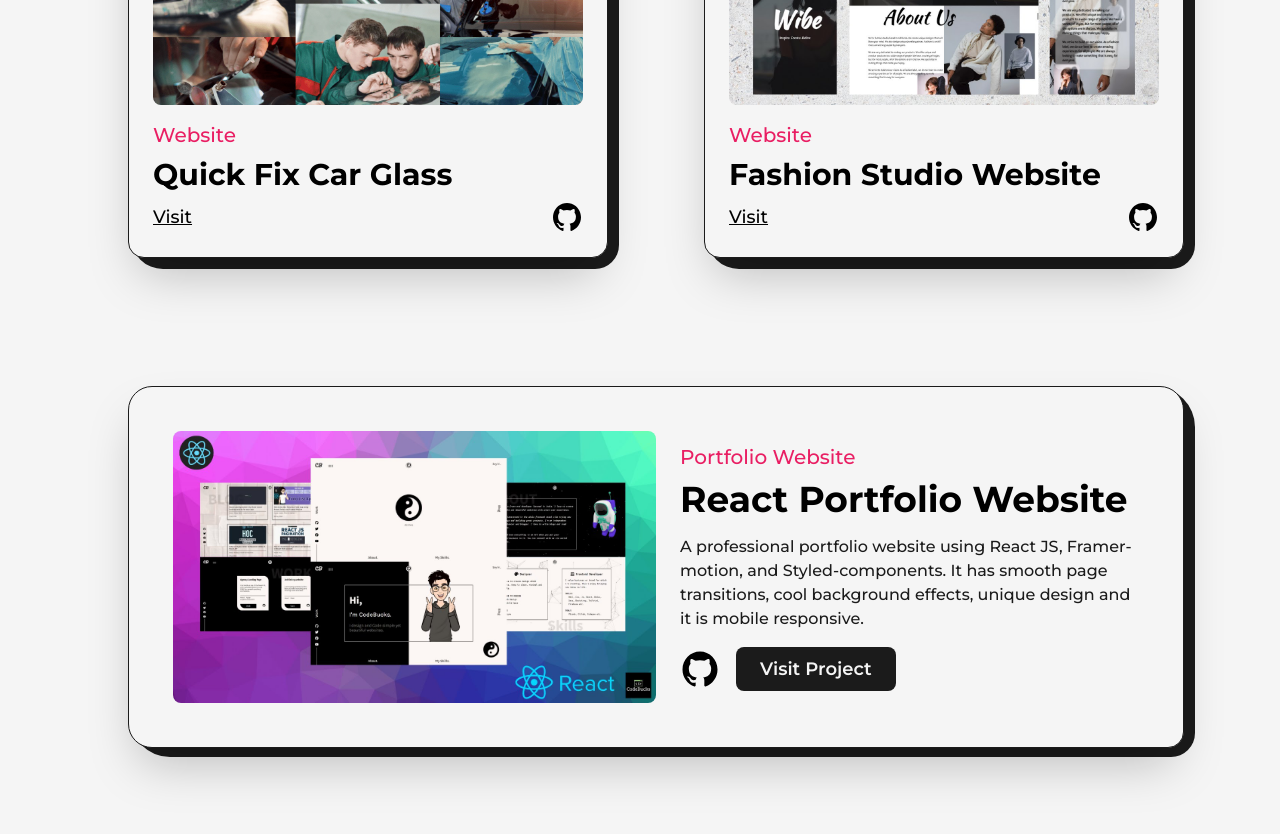
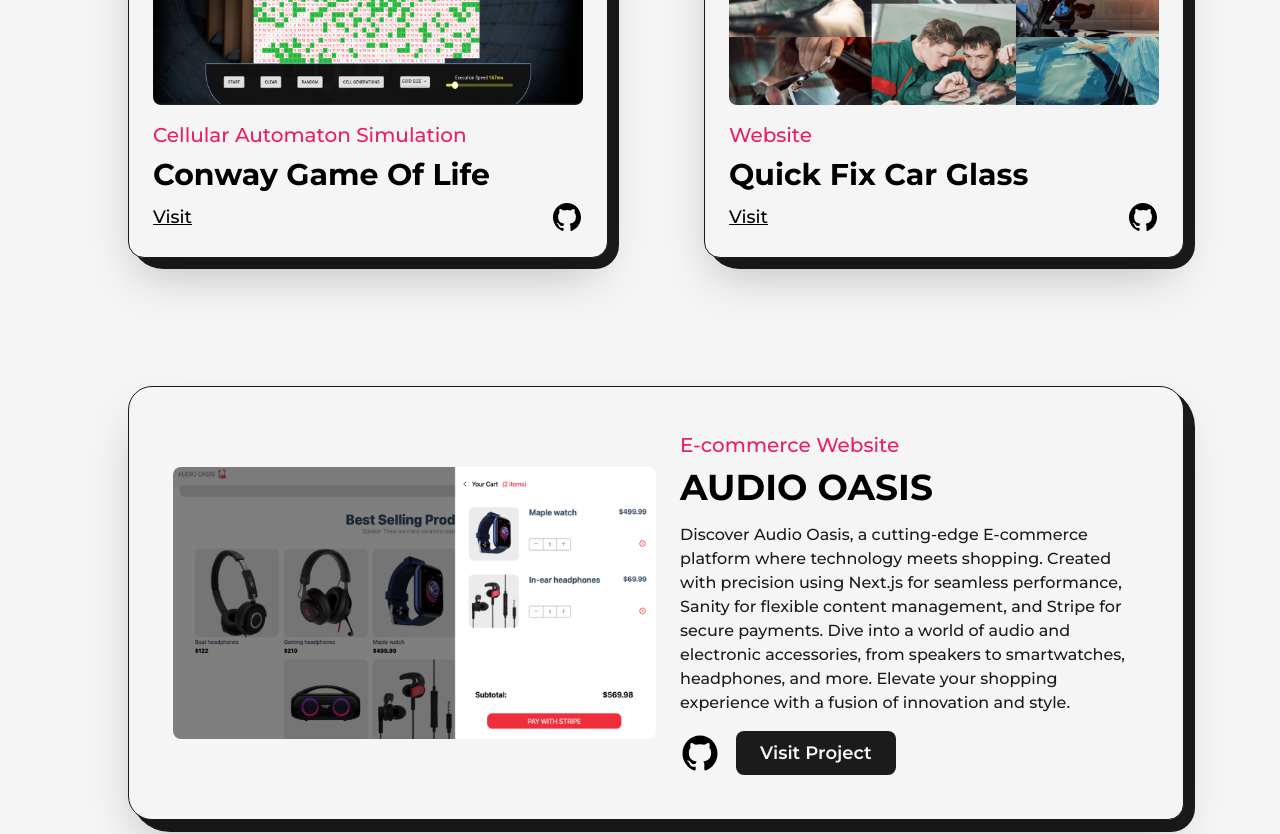
Before and after one commit to rabahbabaci/Portfolio-Website, a Next.js app: page /projects in a window 1280 px wide. Shown: the part 1320-2154 px from the top of the page. Built offline with nearby package versions, Linux system fonts and the light colour scheme.

Commit message:
upload Conway game project and E-commerce project

```diff
--- a/src/components/Experience.js
+++ b/src/components/Experience.js
@@ -11,10 +11,11 @@
       className='my-8 first:mt-0 last:mb-0 w-[60%] mx-auto flex flex-col items-start justify-between md:w-[80%]'
     >
       <LiIcon reference={ref} />
+
       <motion.div
         initial={{ y: 50 }}
         whileInView={{ y: 0 }}
-        transition={{ duration: 0.5, tiype: 'spring' }}
+        transition={{ duration: 0.5, type: 'spring' }}
       >
         <h3 className='capitalize font-bold text-2xl sm:text-xl xs:text-lg'>
           {position}{' '}
@@ -51,8 +52,7 @@
 
       <div ref={ref} className='relative w-[75%] mx-auto lg:w-[90%] md:w-full'>
         <motion.div
-          className='absolute left-9 top-0 w-[4px] md:w-[2px] md:left-[30px] xs:left-[20px] h-full bg-dark
-            origin-top  dark:bg-primaryDark dark:shadow-3xl'
+          className='absolute left-9 top-0 w-[4px] md:w-[2px] md:left-[30px] xs:left-[20px] h-full bg-dark origin-top  dark:bg-primaryDark dark:shadow-3xl'
           style={{ scaleY: scrollYProgress }}
         />
         <ul className='w-full flex flex-col items-start justify-between ml-4 xs:ml-2'>
--- a/src/pages/projects.js
+++ b/src/pages/projects.js
@@ -7,8 +7,8 @@
 import Link from 'next/link';
 import proj1 from '../../public/images/projects/shareMe.jpg';
 import proj2 from '../../public/images/projects/quickFix.jpg';
-import proj3 from '../../public/images/projects/fashion-studio-website.jpg';
-import proj4 from '../../public/images/projects/portfolio-cover-image.jpg';
+import proj3 from '../../public/images/projects/conway.png';
+import proj4 from '../../public/images/projects/audio.jpg';
 import proj5 from '../../public/images/projects/agency-website-cover-image.jpg';
 import proj6 from '../../public/images/projects/devdreaming.jpg';
 import TransitionEffect from '@/components/TransitionEffect';
@@ -182,11 +182,21 @@
             <div className='col-span-12'>
               <FeaturedProject
                 type='Featured Project'
-                title='ShareMe'
+                title='SHARE ME'
                 summary="A dynamic social media app powered by React JS, Tailwind CSS, and a suite of advanced tools. Leveraged Redux Toolkit and Redux Persist for state management, seamlessly integrated Google Auth2 Login, and utilized Sanity CMS for content management. Users enjoy seamless posting, editing, and commenting on their own and other's posts, enhancing the social interaction experience."
                 img={proj1}
                 link='https://shareme-picz.netlify.app/login'
                 github='https://github.com/rbabaci1/ShareMe'
+              />
+            </div>
+
+            <div className='col-span-6 sm:col-span-12'>
+              <Project
+                type='Cellular Automaton Simulation'
+                title='Conway Game Of Life'
+                img={proj3}
+                link='https://conway-game-of-life-roan.vercel.app'
+                github='https://github.com/rbabaci1/Conway-s-Game-Of-Life'
               />
             </div>
 
@@ -199,25 +209,18 @@
                 github='https://github.com/rbabaci1/quick-fix-car-glass'
               />
             </div>
-            <div className='col-span-6 sm:col-span-12'>
-              <Project
-                type='Website'
-                title='Fashion Studio Website'
-                img={proj3}
-                link='https://devdreaming.com/videos/build-stunning-fashion-studio-website-with-reactJS-locomotive-scroll-gsap'
-                github='https://github.com/codebucks27/wibe-studio'
+
+            <div className='col-span-12'>
+              <FeaturedProject
+                type='E-commerce Website'
+                title='AUDIO OASIS'
+                summary='Discover Audio Oasis, a cutting-edge E-commerce platform where technology meets shopping. Created with precision using Next.js for seamless performance, Sanity for flexible content management, and Stripe for secure payments. Dive into a world of audio and electronic accessories, from speakers to smartwatches, headphones, and more. Elevate your shopping experience with a fusion of innovation and style.'
+                img={proj4}
+                link='https://ecommerce-omega-peach.vercel.app'
+                github='https://github.com/rbabaci1/Audio_Oasis'
               />
             </div>
-            <div className='col-span-12'>
-              <FeaturedProject
-                type='Portfolio Website'
-                title='React Portfolio Website'
-                summary='A professional portfolio website using React JS, Framer-motion, and Styled-components. It has smooth page transitions, cool background effects, unique design and it is mobile responsive.'
-                img={proj4}
-                link='https://devdreaming.com/videos/build-stunning-portfolio-website-react-js-framer-motion'
-                github='https://github.com/codebucks27/react-portfolio-final'
-              />
-            </div>
+
             <div className='col-span-6 sm:col-span-12'>
               <Project
                 type='Website Template'
@@ -227,6 +230,7 @@
                 github='https://github.com/codebucks27/wibe-studio'
               />
             </div>
+
             <div className='col-span-6 sm:col-span-12'>
               <Project
                 type='Blog Website'
```
Also changed, not shown: src/components/LiIcon.js (+25 -20 lines), public/images/projects/audio.jpg (added), public/images/projects/conway.png (added).
